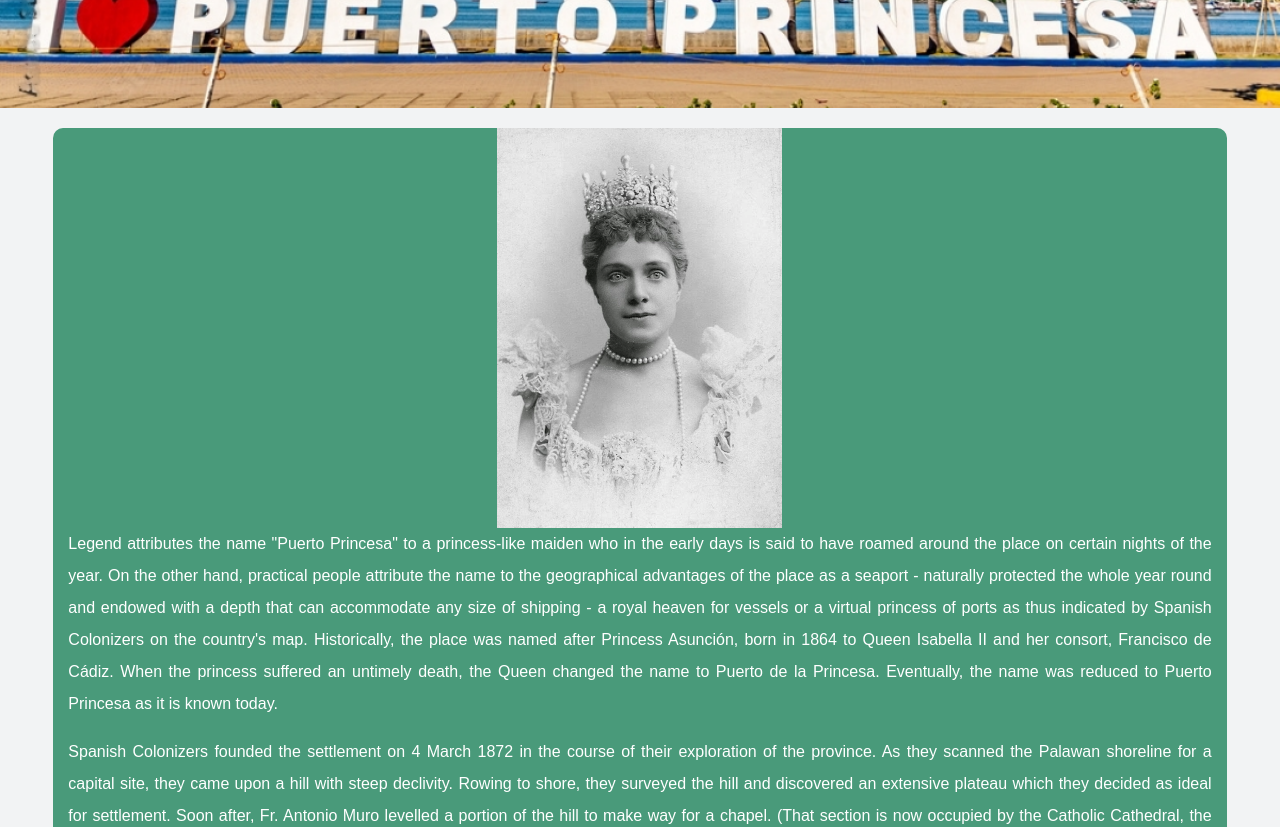
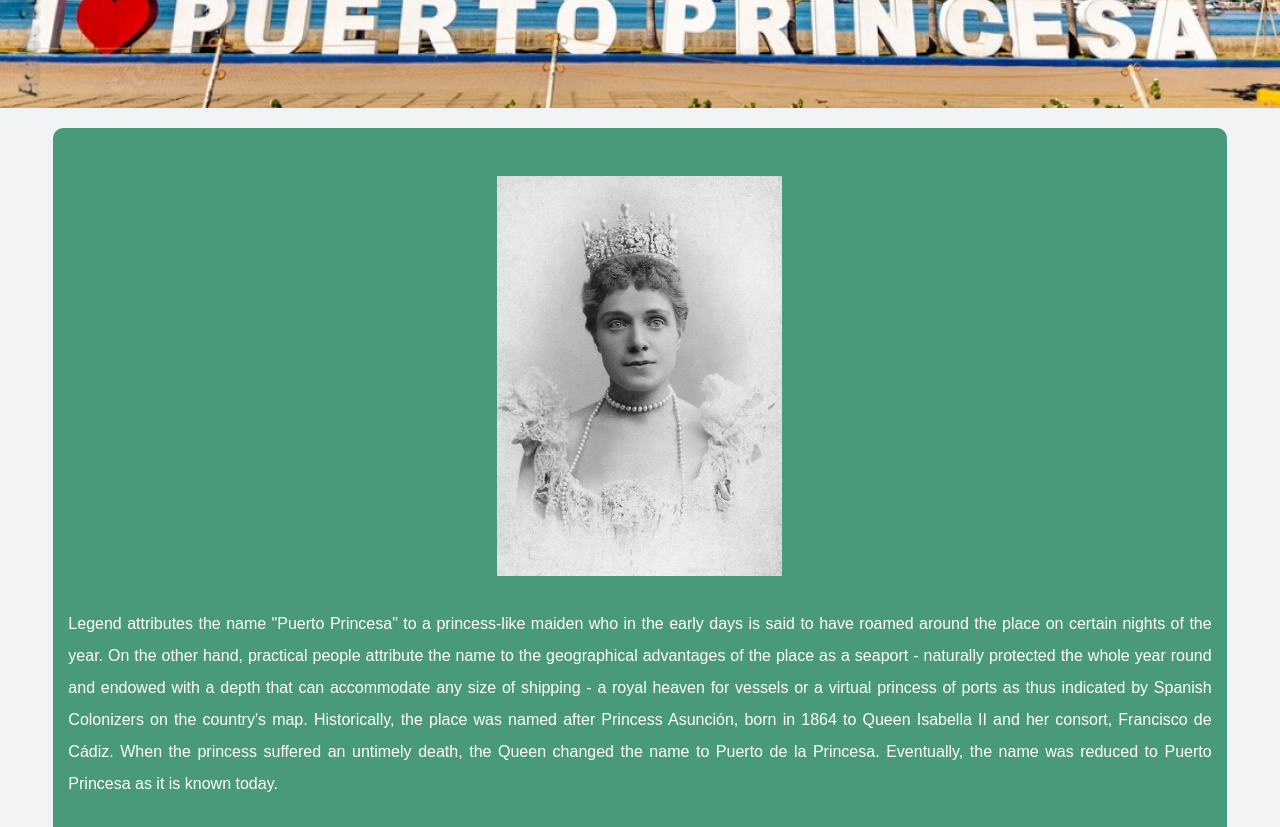
Before and after one commit to jundil20/midtermExam, a plain HTML site: page history.html in a window 1280 px wide. Shown: the part 460-1287 px from the top of the page. Drawn offline with nearby package versions, Linux system fonts and the light colour scheme.

Commit message:
Update style.css

```diff
--- a/style.css
+++ b/style.css
@@ -247,9 +247,10 @@ span.experience{
     text-align: center;
 }
 
-.historyContainer img
+.historyContainer img{
     margin-top: 1rem;
     margin-bottom: 2rem;
+    padding-top: 2rem;
 }
 
 .historyContainer p{
```
